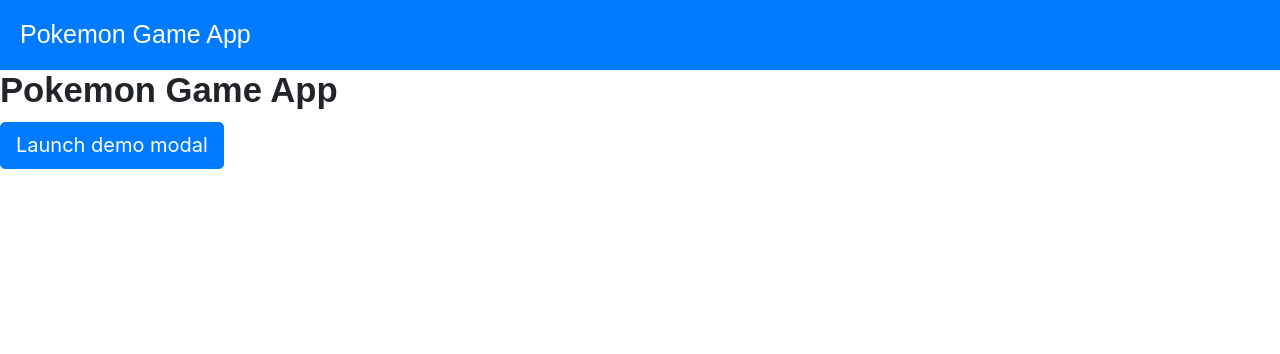
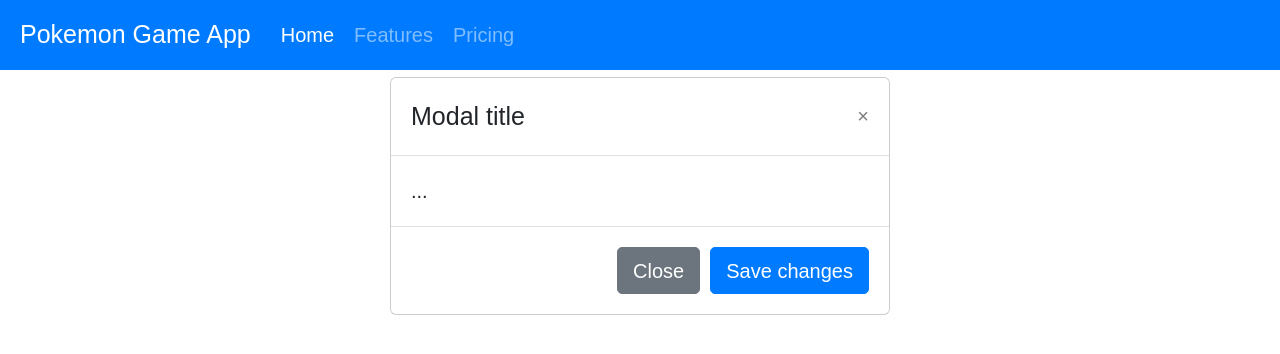
Before and after one commit to Olexie/Game-App, a plain HTML site: page index.html in a window 1280 px wide. Drawn offline with nearby package versions, Linux system fonts and the light colour scheme; no server answers.

Commit message:
Adding to navbar
If committed will add features to navbar and will turn it into hamburger menu

```diff
--- a/index.html
+++ b/index.html
@@ -15,33 +15,47 @@
 <link rel="stylesheet" href="https://cdn.jsdelivr.net/npm/bootstrap@4.3.1/dist/css/bootstrap.min.css"
  integrity="sha384-ggOyR0iXCbMQv3Xipma34MD+dH/1fQ784/j6cY/iJTQUOhcWr7x9JvoRxT2MZw1T" crossorigin="anonymous">
 
-    <link rel="stylesheet" type="text/css" href="css/styles.css">
+ <link rel="stylesheet" type="text/css" href="css/styles.css">
 
 </head>
+ <body>
+    <header class="page-header">
+        <nav class="navbar fixed-top navbar-expand-sm navbar-dark bg-primary">
+         <a class="navbar-brand" href="#"> Pokemon Game App</a>
+         <button class="navbar-toggler" type="button" data-target="#myModal"
+         data-toggler="modal" aria-controls="navbarNav" aria-expanded="false"
+         aria-label="toggle navigation">
+         <span class="navbar-toggler-icon"></span>
+         </button>
+         <div class="collapse navbar-collapse" id="navbarNav">
+            <ul class="navbar-nav">
+                <li class="nav-item active">
+                    <a class="nav-link" href="#">Home
+                        <span class="sr-only">current</span>
+                    </a>
+                </li>
+                <li class="nav-item">
+                    <a class="nav-link" href="#">Features</a>
+                </li>
+                <li class="nav-item">
+                    <a class="nav-link" href="#">Pricing</a>
+                </li>
+            </ul>
+         </div>
+        </nav>
+    </header>
 
-<body>
-
-    <nav class="navbar navbar-dark bg-primary">
-        <a class="navbar-brand" href="#"> Pokemon Game App</a>
-
-    </nav>
-
-   <!-- <header class="page-header">
-
-        <h1> Pokemon Game App</h1>
-        <ul class="pokemon-list"></ul>
-
-    </header>-->
     <h1> Pokemon Game App </h1>
     <ul class="pokemon-list container">
     </ul>
 
-    <button type="button" class="btn btn-primary" data-toggle="modal" data-target="#exampleModal">
+
+   <!-- <button type="button" class="btn btn-primary" data-toggle="modal" data-target="#exampleModal">
         Launch demo modal
-      </button>
+      </button>-->
 
-      <!-- Modal -->
-      <div class="modal fade" id="exampleModal" tabindex="-1" role="dialog" aria-labelledby="exampleModalLabel" aria-hidden="true">
+      <!-- Modal-->
+
         <div class="modal-dialog" role="document">
           <div class="modal-content">
             <div class="modal-header">
@@ -59,7 +73,7 @@
             </div>
           </div>
         </div>
-      </div>
+
 
     <!-- <button id="show-modal">Show Modal</button>
      <div id="modal- container"></div>-->
```
